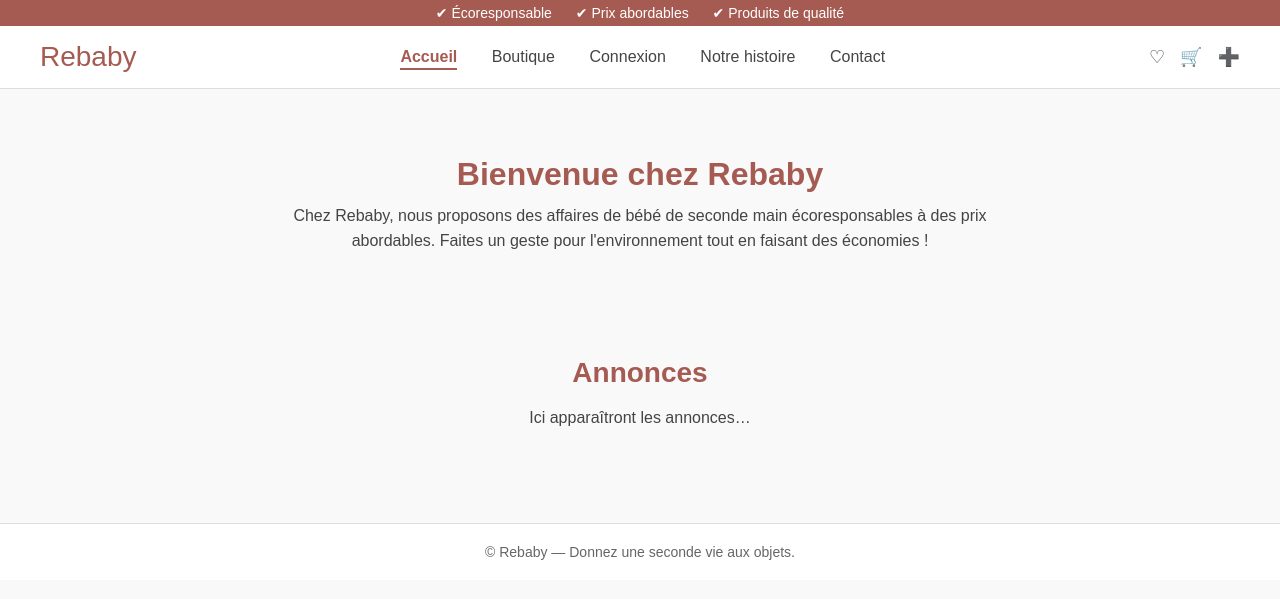
After one commit to amslLenny/ReBaby, a Flask app: page /alt in a window 1280 px wide. The commit adds this page. Shown: the top 599 px of the page. Run offline with Flask 3, Linux system fonts and the light colour scheme.

Commit message:
Premier commit

```diff
--- a/rebaby_site/app.py
+++ b/rebaby_site/app.py
@@ -197,6 +197,13 @@ def init_db():
     db.create_all()
     print('Database created')
 
+from flask import render_template
+
+@app.route("/alt")
+def alt_home():
+    return render_template("base_alt.html")
+
+
 if __name__ == '__main__':
     app.run(debug=True)
 
--- /dev/null
+++ b/rebaby_site/init_db.py
@@ -0,0 +1,5 @@
+from app import app, db
+
+with app.app_context():
+    db.create_all()
+    print("✅ Base de données initialisée avec succès !")
--- /dev/null
+++ b/rebaby_site/static/css/styles_alt.css
@@ -0,0 +1,99 @@
+/* Style version ALT (inspiré maquette) */
+body {
+  margin: 0;
+  font-family: 'Arial', sans-serif;
+  background: #f9f9f9;
+  color: #444;
+}
+
+/* Bandeau du haut */
+.top-bar {
+  background: #a55b52;
+  color: white;
+  text-align: center;
+  padding: 5px;
+  font-size: 14px;
+}
+.top-bar span {
+  margin: 0 10px;
+}
+
+/* Header */
+.main-header {
+  display: flex;
+  justify-content: space-between;
+  align-items: center;
+  padding: 15px 40px;
+  background: white;
+  border-bottom: 1px solid #ddd;
+}
+.site-title {
+  font-size: 28px;
+  color: #a55b52;
+  margin: 0;
+  font-weight: normal;
+}
+
+/* Navigation */
+.main-nav {
+  flex-grow: 1;
+  text-align: center;
+}
+.main-nav a {
+  margin: 0 15px;
+  text-decoration: none;
+  color: #444;
+  font-size: 16px;
+}
+.main-nav a.active,
+.main-nav a:hover {
+  color: #a55b52;
+  font-weight: bold;
+  border-bottom: 2px solid #a55b52;
+  padding-bottom: 3px;
+}
+
+/* Icônes à droite */
+.header-icons {
+  font-size: 18px;
+  display: flex;
+  gap: 15px;
+}
+
+/* Section bienvenue */
+.welcome {
+  text-align: center;
+  padding: 40px 20px;
+}
+.welcome h2 {
+  font-size: 32px;
+  color: #a55b52;
+  margin-bottom: 10px;
+}
+.welcome p {
+  max-width: 700px;
+  margin: 0 auto;
+  line-height: 1.6;
+}
+
+/* Annonces */
+.annonces {
+  text-align: center;
+  padding: 40px 20px;
+}
+.annonces h2 {
+  font-size: 28px;
+  color: #a55b52;
+  margin-bottom: 20px;
+}
+
+/* Footer */
+.site-footer {
+  text-align: center;
+  padding: 20px;
+  background: #fff;
+  border-top: 1px solid #ddd;
+  margin-top: 40px;
+  font-size: 14px;
+  color: #666;
+}
--- a/rebaby_site/templates/base.html
+++ b/rebaby_site/templates/base.html
@@ -71,8 +71,7 @@
 
     <!-- ✅ Footer -->
     <footer class="text-center py-8 text-sm text-gray-600">
-      © ReBaby — L'entreprise familiale. Donnez une seconde vie aux objets.
-    </footer>
+      © ReBaby — L'entreprise familiale.
 
     <!-- ✅ Scripts -->
     <script src="https://unpkg.com/aos@2.3.1/dist/aos.js"></script>
--- /dev/null
+++ b/rebaby_site/templates/base_alt.html
@@ -0,0 +1,60 @@
+<!doctype html>
+<html lang="fr">
+  <head>
+    <meta charset="utf-8" />
+    <meta name="viewport" content="width=device-width, initial-scale=1" />
+    <title>Rebaby — Version Alt</title>
+    <link rel="stylesheet" href="{{ url_for('static', filename='css/styles_alt.css') }}">
+  </head>
+  <body>
+
+    <!-- Bandeau supérieur -->
+    <div class="top-bar">
+      <span>✔ Écoresponsable</span>
+      <span>✔ Prix abordables</span>
+      <span>✔ Produits de qualité</span>
+    </div>
+
+    <!-- Header principal -->
+    <header class="main-header">
+      <h1 class="site-title">Rebaby</h1>
+      <nav class="main-nav">
+        <a href="{{ url_for('index') }}" class="active">Accueil</a>
+        <a href="#">Boutique</a>
+        <a href="{{ url_for('login') }}">Connexion</a>
+        <a href="#">Notre histoire</a>
+        <a href="#">Contact</a>
+      </nav>
+      <div class="header-icons">
+        <span>♡</span>
+        <span>🛒</span>
+        <span>➕</span>
+      </div>
+    </header>
+
+    <!-- Section bienvenue -->
+    <section class="welcome">
+      <h2>Bienvenue chez Rebaby</h2>
+      <p>
+        Chez Rebaby, nous proposons des affaires de bébé de seconde main
+        écoresponsables à des prix abordables. Faites un geste pour
+        l'environnement tout en faisant des économies !
+      </p>
+    </section>
+
+    <!-- Contenu principal -->
+    <main>
+      {% block content %}
+      <section class="annonces">
+        <h2>Annonces</h2>
+        <p>Ici apparaîtront les annonces…</p>
+      </section>
+      {% endblock %}
+    </main>
+
+    <!-- Footer -->
+    <footer class="site-footer">
+      © Rebaby — Donnez une seconde vie aux objets.
+    </footer>
+  </body>
+</html>
--- a/rebaby_site/templates/index.html
+++ b/rebaby_site/templates/index.html
@@ -5,7 +5,7 @@
   <div class="hero-bg"></div>
 
   <div class="container mx-auto py-20 text-center">
-    <h1 class="text-4xl font-bold" data-aos="fade-down">Bienvenue sur ReBaby</h1>
+   <!-- <h1 class="text-4xl font-bold" data-aos="fade-down">Bienvenue sur ReBaby</h1>-->
     <p class="mt-4 text-lg text-gray-700" data-aos="fade-up">Donnez une seconde vie au matériel de bébé</p>
   </div>
 
```
Also changed, not shown: rebaby_site/instance/local.db (added).
